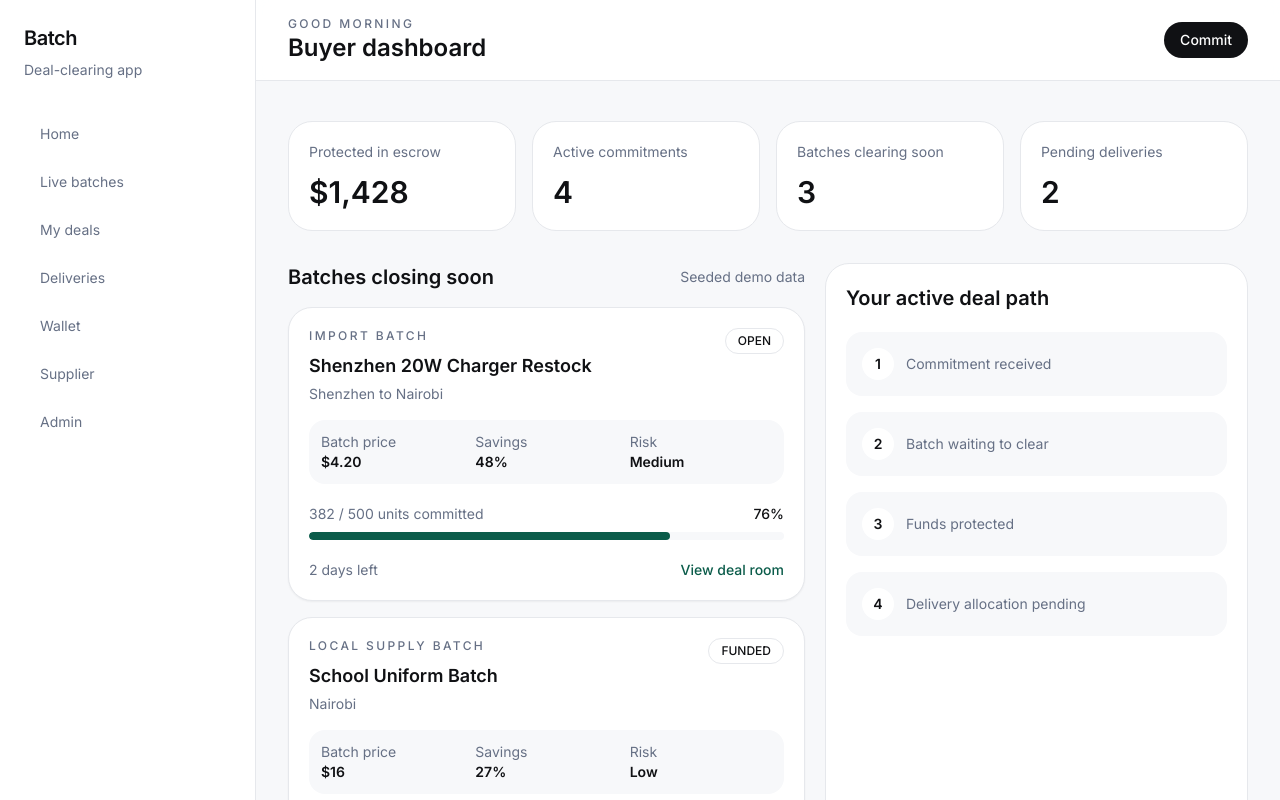
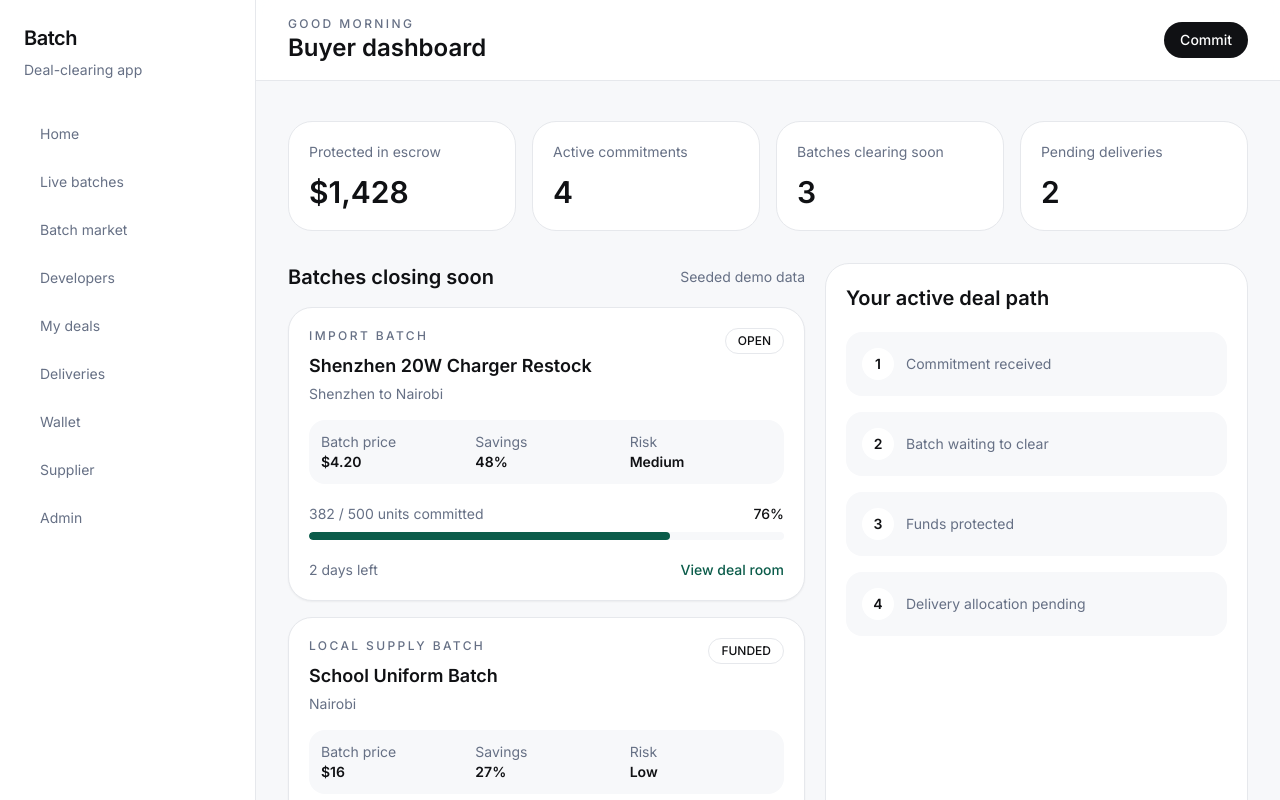
Before and after one commit to imranshiundu/Batch, a Next.js app in the folder apps/web/: page /app in a window 1280 px wide. Shown: the top 800 px of the page. Built offline with nearby package versions, Linux system fonts and the light colour scheme.

Commit message:
Frontend: add market and developer links to app shell

```diff
--- a/apps/web/src/components/app-shell.tsx
+++ b/apps/web/src/components/app-shell.tsx
@@ -4,6 +4,8 @@ import type { ReactNode } from "react";
 const nav = [
   ["Home", "/app"],
   ["Live batches", "/batches"],
+  ["Batch market", "/market"],
+  ["Developers", "/developers"],
   ["My deals", "/app/my-batches"],
   ["Deliveries", "/app/deliveries"],
   ["Wallet", "/app/wallet"],
```
